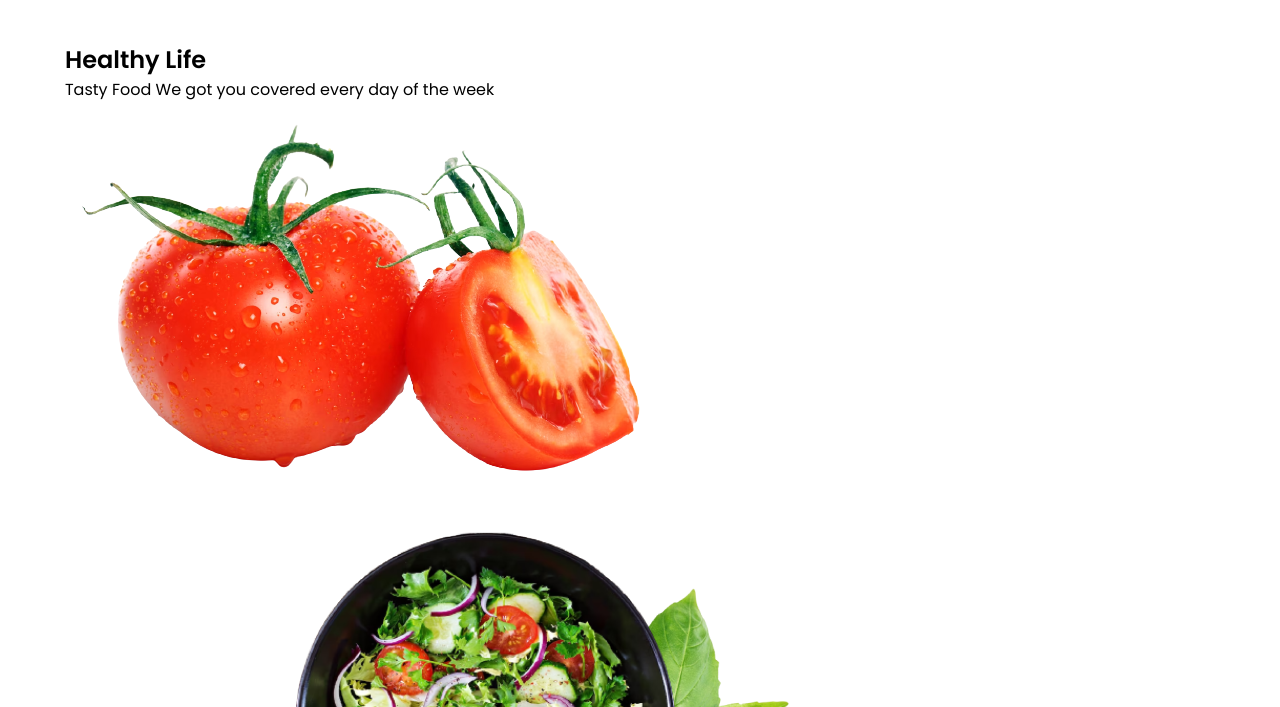
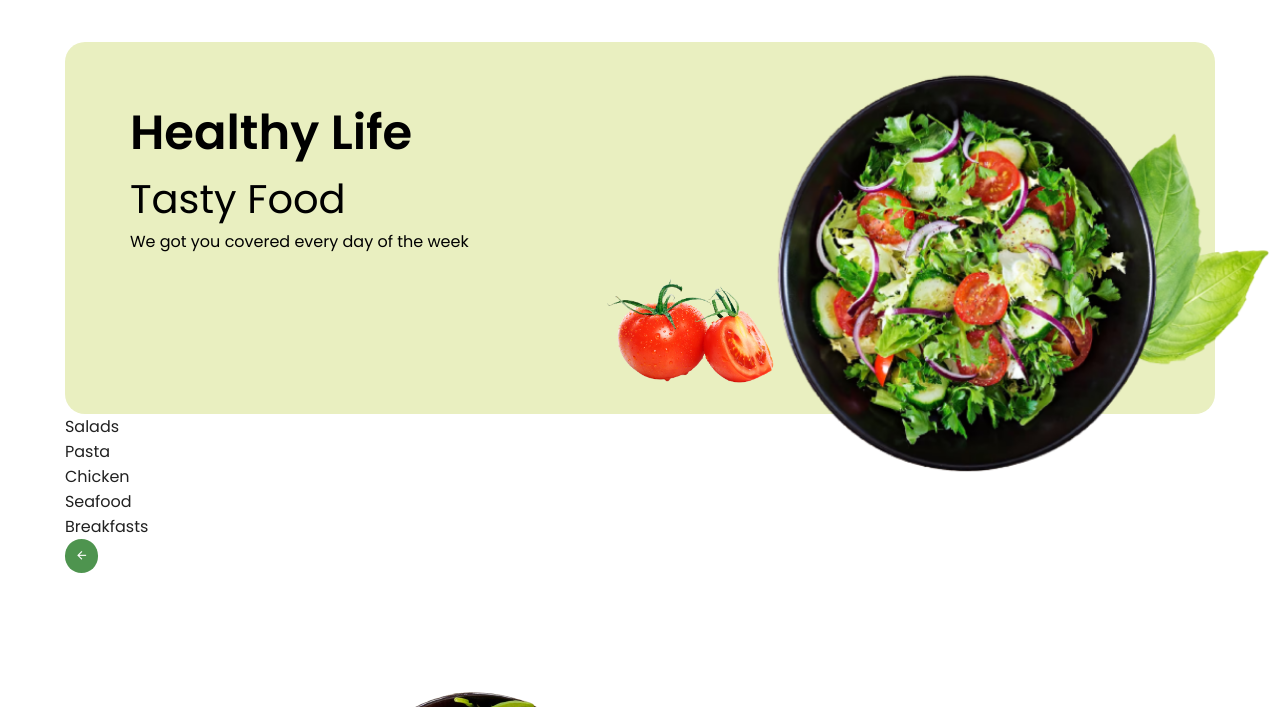
Before and after one commit to ydanielsb97/responsive-restaurant-website, a plain HTML site: page index.html in a window 1280 px wide. Shown: the part 93-800 px from the top of the page. Drawn offline with nearby package versions, Linux system fonts and the light colour scheme.

Commit message:
✅ Banner ready

```diff
--- a/assets/css/index.css
+++ b/assets/css/index.css
@@ -21,7 +21,7 @@
 
     --general-padding: 1rem;
     --main-side-padding: 4.06rem;
-
+    --general-border-radius: 1.25rem;
 }
 
 /** Base */
@@ -39,6 +39,8 @@ html {
 
 body {
     font-family: var(--body-font);
+    max-width: 1280px;
+    margin: auto;
 }
 
 ul {
@@ -73,7 +75,7 @@ main {
     justify-content: center;
     align-items: center;
     padding: 0.625rem;
-    border-radius: 1.25rem;
+    border-radius: var(--general-border-radius);
     border: none;
 }
 
@@ -123,8 +125,6 @@ header {
     gap: 1rem;
 }
 
-
-
 .header__btn {
     font-size: 1.25rem;
     padding: 0.7rem 1.25rem;
@@ -134,3 +134,48 @@ header {
     font-size: 1.75rem;
     font-weight: var(--font-weight-normal);
 }
+
+.hero__container{
+    position: relative;
+    display: flex;
+    height: 23.25rem;
+    background-color: var(--banner-bg-color);
+    border-radius: var(--general-border-radius);
+}
+
+.hero__container > img {
+    position: absolute;
+}
+
+.hero__text-container{
+    margin: 3.44rem 4.06rem;
+}
+
+.hero__title {
+    font-size: 3rem;
+    font-weight: var(--font-weight-strong);
+}
+
+.hero__sub-title {
+    font-size: 2.5rem;
+    font-weight: var(--font-weight-normal);
+}
+
+.hero__caption {
+    font-size: 1rem;
+    font-weight: var(--font-weight-normal);
+}
+
+.hero__salad-img {
+    height: 27.44rem;
+    width: 45.63rem;
+    bottom: -5rem;
+    right: -4rem;
+}
+
+.hero__tomato-img {
+    width: 11.3rem;
+    height: 7.7rem;
+    bottom: 1.2rem;
+    right: 27rem;
+}
--- a/index.html
+++ b/index.html
@@ -46,11 +46,11 @@
         <section class="hero__container" id="home">
             <div class="hero__text-container">
                 <h2 class="hero__title">Healthy Life</h2>
-                <span class="hero__sub-title">Tasty Food</span>
-                <span class="hero__caption">We got you covered every day of the week</span>
+                <p class="hero__sub-title">Tasty Food</p>
+                <p class="hero__caption">We got you covered every day of the week</p>
             </div>
-            <img src="assets/img/hero-tomato.png" alt="tomato-image" />
-            <img src="assets/img/hero-salad.png" alt="tomato-image" />
+            <img class="hero__tomato-img" src="assets/img/hero-tomato.png" alt="tomato-image" />
+            <img class="hero__salad-img" src="assets/img/hero-salad.png" alt="tomato-image" />
         </section>
 
         <section class="popular-foods__container" id="menu">
```
